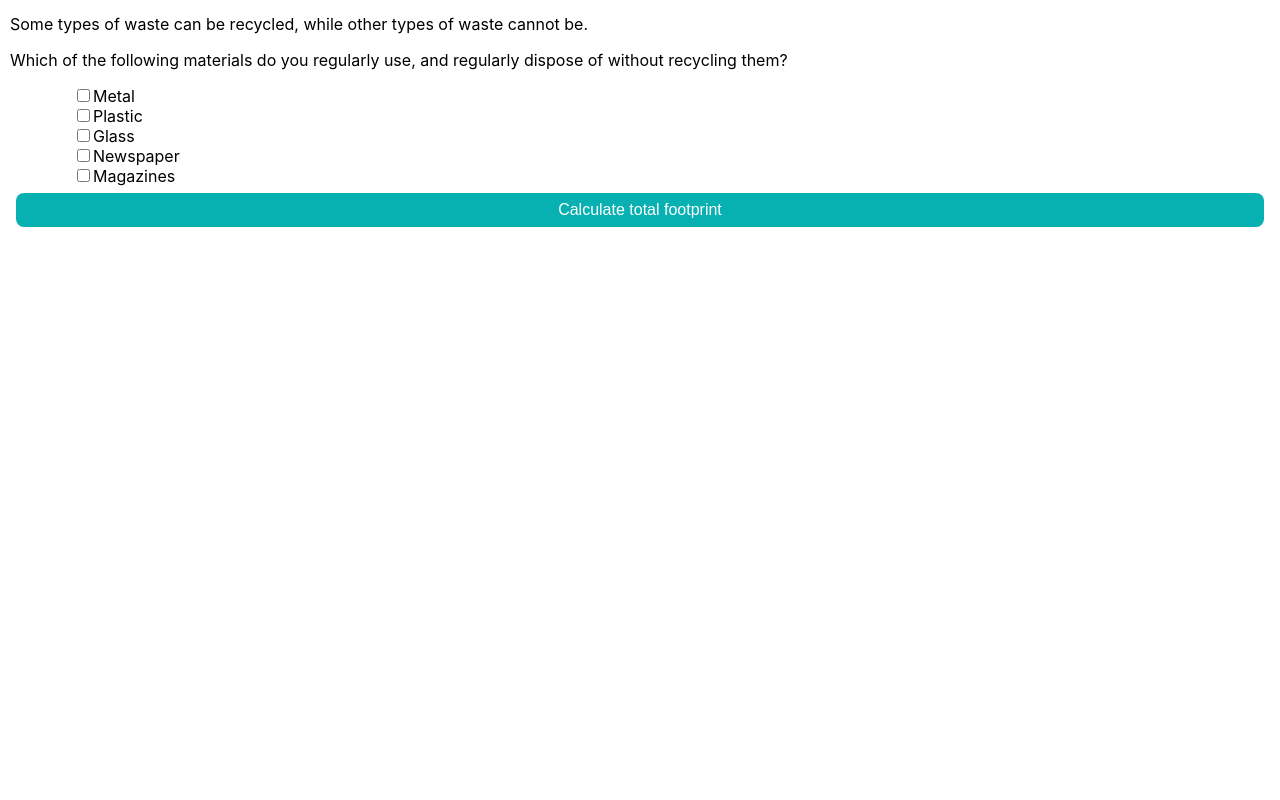
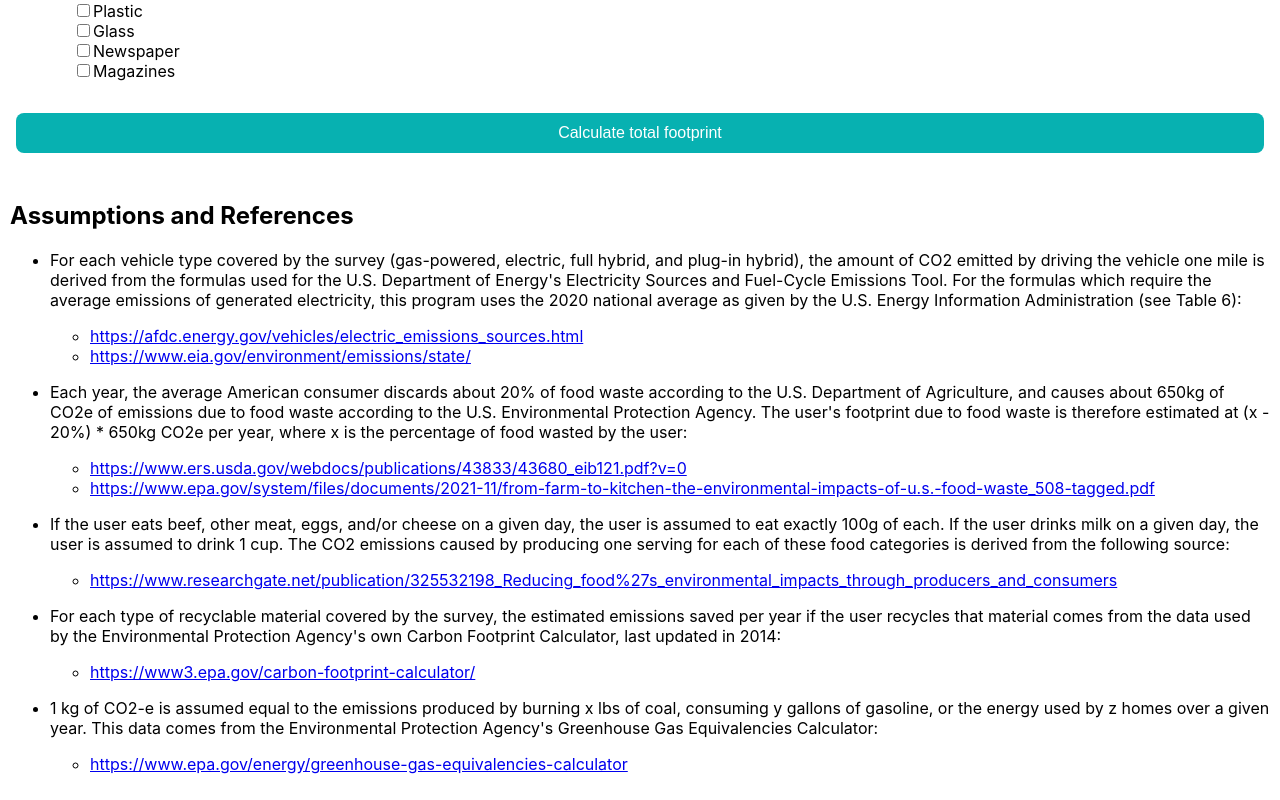
Before and after one commit to steph-beneschan-256/carbon-footprint-calculator, a React (Create React App) app: page / in a window 1280 px wide. Shown: the part 1305-2105 px from the top of the page. Before the commit the page ends 1548 px from the top, so only its background shows below. Built offline with nearby package versions, Linux system fonts and the light colour scheme.

Commit message:
Added Assumptions and References Section

```diff
--- a/src/App.css
+++ b/src/App.css
@@ -5,6 +5,7 @@ header div {
   align-items: center;
   text-align: center;
   justify-content: center;
+  border-bottom: 1px solid #00000088;
 }
 
 header img {
@@ -21,6 +22,10 @@ header h1 {
 
 
 .App-body {
+  padding: 10px;
+}
+
+.App-footer {
   padding: 10px;
 }
 
@@ -45,6 +50,8 @@ button {
 }
 
 .primary-button {
+  margin-top: 2rem;
+  height: 2.5rem;
   background-color: #07b1b1;
   color: white;
   border: none;
@@ -84,7 +91,8 @@ button {
 
 .full-width-button {
   width: 99%;
-  margin: 0.5%;
+  margin-left: 0.5%;
+  margin-right: 0.5%;
   padding-top: 0.5rem;
   padding-bottom: 0.5rem;
   font-size: 1rem;
--- a/src/App.js
+++ b/src/App.js
@@ -6,7 +6,7 @@ import formDataManager from './FormDataManager';
 import FoodForm from './food/FoodForm';
 
 import Chart from "react-apexcharts";
-import WasteForm from './WasteForm';
+import WasteForm from './waste/WasteForm';
 import HomeEnergyForm from './HomeEnergyForm';
 import getFoodFootprintData from './food/FoodDataHandler';
 import getTravelFootprintData from './travel/TravelDataHandler';
@@ -57,9 +57,9 @@ function App() {
 
     const footprintData = {
       breakdown: {
-        food: getFoodFootprintData(foodData),
-        travel: getTravelFootprintData(travelData),
-        waste: getWasteFootprintData(wasteData)
+        "Food": getFoodFootprintData(foodData),
+        "Travel": getTravelFootprintData(travelData),
+        "Material Waste": getWasteFootprintData(wasteData)
       }
     };
     footprintData.total = Object.keys(footprintData.breakdown).reduce(
@@ -199,7 +199,7 @@ function App() {
 
             <button onClick={e => setShowResults(false)}
             className="tertiary-button full-width-button">
-              Back to form
+              Edit your answers
             </button>
           </>
         )}
@@ -209,6 +209,83 @@ function App() {
         </div>
 
       </div>
+      <div className="App-footer">
+          <h2>Assumptions and References</h2>
+          <ul>
+            <li>
+              <p>
+              For each vehicle type covered by the survey (gas-powered, electric, full hybrid, and plug-in hybrid), the amount of CO2 emitted by driving the vehicle one mile is derived from the formulas used for the U.S. Department of Energy's Electricity Sources and Fuel-Cycle Emissions Tool. For the formulas which require the average emissions of generated electricity, this program uses the 2020 national average as given by the U.S. Energy Information Administration (see Table 6):
+              </p>
+              <ul>
+                <li>
+                  <a href="https://afdc.energy.gov/vehicles/electric_emissions_sources.html" target="_blank" rel="noreferrer">
+                    https://afdc.energy.gov/vehicles/electric_emissions_sources.html
+                  </a>
+                </li>
+                <li>
+                  <a href="https://www.eia.gov/environment/emissions/state/" target="_blank" rel="noreferrer">
+                    https://www.eia.gov/environment/emissions/state/
+                  </a>
+                </li>
+              </ul>
+            </li>
+            <li>
+              <p>
+              Each year, the average American consumer discards about 20% of food waste according to the U.S. Department of Agriculture, and causes about 650kg of CO2e of emissions due to food waste according to the U.S. Environmental Protection Agency. The user's footprint due to food waste is therefore estimated at (x - 20%) * 650kg CO2e per year, where x is the percentage of food wasted by the user:
+              </p>
+              <ul>
+                <li>
+                <a href="https://www.ers.usda.gov/webdocs/publications/43833/43680_eib121.pdf?v=0" target="_blank" rel="noreferrer">
+                  https://www.ers.usda.gov/webdocs/publications/43833/43680_eib121.pdf?v=0
+                </a>
+                </li>
+                <li>
+                <a href="https://www.epa.gov/system/files/documents/2021-11/from-farm-to-kitchen-the-environmental-impacts-of-u.s.-food-waste_508-tagged.pdf" target="_blank" rel="noreferrer">
+                  https://www.epa.gov/system/files/documents/2021-11/from-farm-to-kitchen-the-environmental-impacts-of-u.s.-food-waste_508-tagged.pdf
+                </a>
+                </li>
+              </ul>
+            </li>
+            <li>
+              <p>
+              If the user eats beef, other meat, eggs, and/or cheese on a given day, the user is assumed to eat exactly 100g of each. If the user drinks milk on a given day, the user is assumed to drink 1 cup. The CO2 emissions caused by producing one serving for each of these food categories is derived from the following source:
+              </p>
+              <ul>
+                <li>
+                <a href="https://www.researchgate.net/publication/325532198_Reducing_food%27s_environmental_impacts_through_producers_and_consumers" target="_blank" rel="noreferrer">
+                  https://www.researchgate.net/publication/325532198_Reducing_food%27s_environmental_impacts_through_producers_and_consumers
+                </a>
+                </li>
+              </ul>
+            </li>
+            <li>
+              <p>
+              For each type of recyclable material covered by the survey, the estimated emissions saved per year if the user recycles that material comes from the data used by the Environmental Protection Agency's own Carbon Footprint Calculator, last updated in 2014:
+              </p>
+              <ul>
+                <li>
+                <a href="https://www3.epa.gov/carbon-footprint-calculator/" target="_blank" rel="noreferrer">
+                https://www3.epa.gov/carbon-footprint-calculator/
+                </a>
+                </li>
+              </ul>
+            </li>
+            <li>
+              <p>
+              1 kg of CO2-e is assumed equal to the emissions produced by burning x lbs of coal, consuming y gallons of gasoline, or the energy used by z homes over a given year. This data comes from the Environmental Protection Agency's Greenhouse Gas Equivalencies Calculator:
+              </p>
+              <ul>
+                <li>
+                <a href="https://www.epa.gov/energy/greenhouse-gas-equivalencies-calculator" target="_blank" rel="noreferrer">
+                  https://www.epa.gov/energy/greenhouse-gas-equivalencies-calculator
+                </a>
+
+                </li>
+              </ul>
+            </li>
+          </ul>
+
+      </div>
     </div>
   );
 }
--- a/src/food/FoodDataHandler.js
+++ b/src/food/FoodDataHandler.js
@@ -21,7 +21,7 @@ function getFoodFootprintData(foodForm) {
     // Assume average of 650 kg (650000 g) of CO2e per person emitted each year due to food production
     // https://www.ers.usda.gov/webdocs/publications/43833/43680_eib121.pdf?v=0
     const portionWasted = foodForm.get("uneatenFoodPortion");
-    const wasteFootprint = 650 * portionWasted;
+    const wasteFootprint = 650 * portionWasted / 0.2;
 
     let suggestions = [];
     suggestions.push({
--- a/src/food/FoodForm.js
+++ b/src/food/FoodForm.js
@@ -1,14 +1,3 @@
-
-/*
-Get the user's total footprint for this type of activity,
-and suggestions for reducing their footprint
-*/
-
-/*
-Register the getFootprintData function for this activity type/section form
-This should make it easier for our application to accumulate all the data at once
-*/
-
 
 function FoodForm({formRef, savedData}) {
 
@@ -69,7 +58,7 @@ function FoodForm({formRef, savedData}) {
           <span>Uneaten food (0% - 100%):</span>
             <input type="range" name="uneatenFoodPortion"
             min={0} max={1} step={0.1}
-            defaultValue={getDefault("uneatenFoodPortion", 0.2)}/>
+            defaultValue={getDefault("uneatenFoodPortion", 0)}/>
           </label>
         </div>
       </form>
--- a/src/travel/TravelDataHandler.js
+++ b/src/travel/TravelDataHandler.js
@@ -26,12 +26,17 @@ Assuming 1 BTU = 293.07107 kWh
 
 Using energy.gov data for consistency
 
+1 million btu = 293.07107 kWh
+49.454 kg carbon dioxide per 1 million btu i.e. per 293.07107 kWh
+0.169 kg (=0.3726 lbs) per kWh
+1 / 3.60 kWh used per mile for a fully-electric car
+
 */
 
 // in lbs
 const CO2_PER_MILE = {
     gas: 23.7 / 21.79,
-    electric: 0.3724 / 3.60,
+    electric: 0.3726 / 3.60,
     plugInHybrid: 56.3 / 100 / 3.03 * 0.3724 + 43.7 / 100 / 40.80 * 23.7,
     hybrid: 23.7 / 39.78
 
--- a/src/travel/TravelForm.js
+++ b/src/travel/TravelForm.js
@@ -112,7 +112,7 @@ function TravelForm({formRef, distanceRef, savedData, openDistanceUtility}) {
             <label>
               Miles driven per day:
               <input type="number" name="milesPerDay" ref={distanceRef}
-              min={0} defaultValue={getDefault("milesPerDay", 30)}/>
+              min={0} defaultValue={getDefault("milesPerDay", 0)}/>
             </label>
             <br />
 
@@ -197,10 +197,10 @@ function TravelForm({formRef, distanceRef, savedData, openDistanceUtility}) {
 
       </div>
     </form>
-    <p>
+    {/* <p>
       If you're not sure how many miles you drive each day, please use the Distance Finder:
     </p>
-    <button onClick={openDistanceUtility}>Distance Finder</button>
+    <button onClick={openDistanceUtility}>Distance Finder</button> */}
     </div>
   );
 }
--- a/src/WasteForm.js
+++ b/src/waste/WasteForm.js
@@ -1,5 +1,5 @@
 import { useEffect, useState } from "react";
-import formDataManager from "./FormDataManager";
+import formDataManager from "../FormDataManager";
 
 /*
 notes:
```
